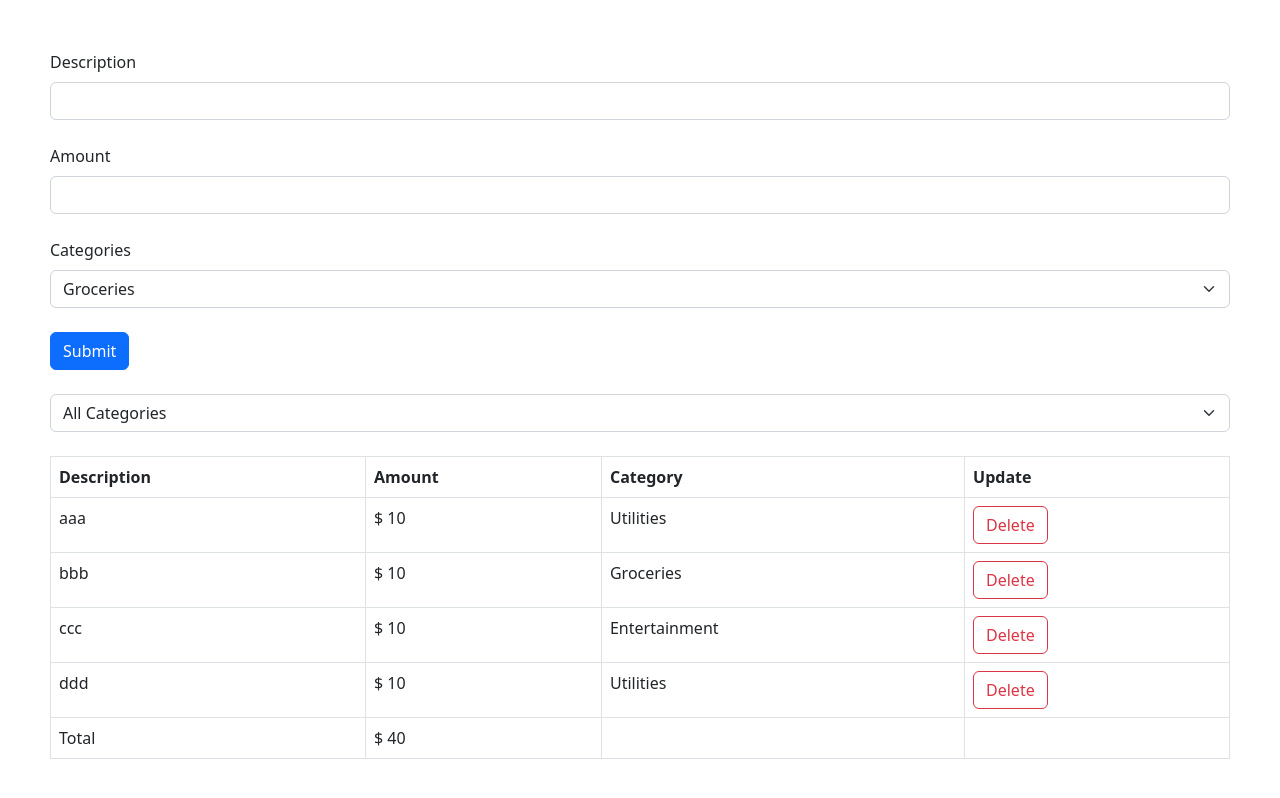
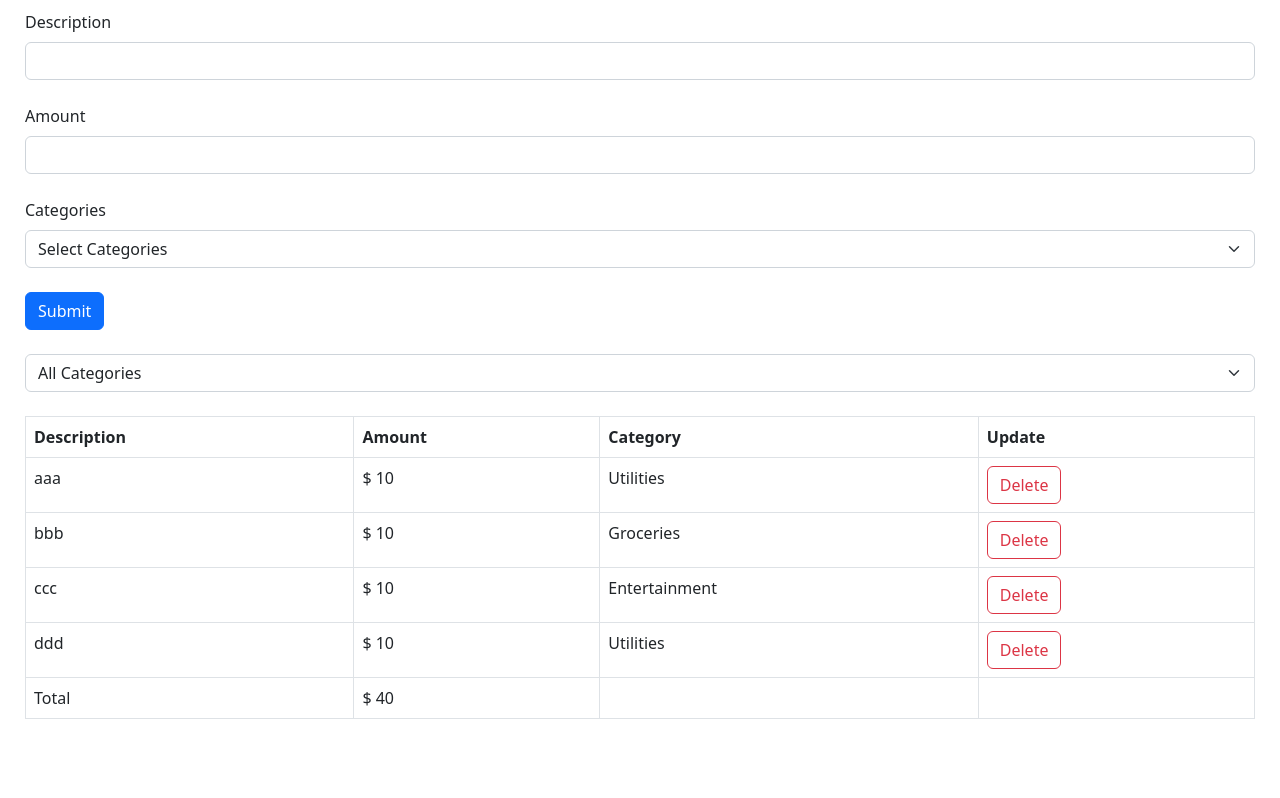
Before and after one commit to ammadmohsin/React-Course, a React (Vite) app in the folder react-app/: page / in a window 1280 px wide. Shown: the top 798 px of the page. Built offline with nearby package versions, Linux system fonts and the light colour scheme.

Commit message:
React Course

```diff
--- a/react-app/src/App.tsx
+++ b/react-app/src/App.tsx
@@ -11,6 +11,7 @@ import ExpenseForm from "./expense-tracker/components/ExpenseForm";
 import ExpenseList from "./expense-tracker/components/ExpenseList";
 import ExpenseFilter from "./expense-tracker/components/ExpenseFilter";
 
+// Expense Tracker Project :
 function App() {
   const [selectedCategory, setSelectedCategory] = useState("");
 
@@ -32,7 +33,11 @@ function App() {
 
   return (
     <div>
-      <ExpenseForm ></ExpenseForm>
+      <ExpenseForm
+        onSubmit={(expense) =>
+          setExpenses([...expenses, { id: expenses.length + 1, ...expense }])
+        }
+      ></ExpenseForm>
       <div className="mb-4 mt-4">
         <ExpenseFilter
           onSelectCategory={(category) => setSelectedCategory(category)}
--- /dev/null
+++ b/react-app/src/expense-tracker/categories.ts
@@ -0,0 +1,17 @@
+export const categories = ["Groceries", "Utilities", "Entertainment"] as const;
+// const categories = [
+//   {
+//     label: "Groceries",
+//     value: "groceries",
+//   },
+//   {
+//     label: "Utilities",
+//     value: "utilities",
+//   },
+//   {
+//     label: "Entertainment",
+//     value: "entertainment",
+//   },
+// ];
+
+export default categories;
--- a/react-app/src/expense-tracker/components/ExpenseFilter.tsx
+++ b/react-app/src/expense-tracker/components/ExpenseFilter.tsx
@@ -1,4 +1,5 @@
 import React from "react";
+import categories from "../categories";
 
 interface Props {
   onSelectCategory: (category: string) => void;
@@ -12,9 +13,11 @@ const ExpenseFilter = ({ onSelectCategory }: Props) => {
       onChange={(event) => onSelectCategory(event.target.value)}
     >
       <option value="">All Categories</option>
-      <option value="Groceries">Groceries</option>
-      <option value="Utilities">Utilities</option>
-      <option value="Entertainment">Entertainment</option>
+      {categories.map((category) => (
+        <option key={category} value={category}>
+          {category}
+        </option>
+      ))}
     </select>
   );
 };
--- a/react-app/src/expense-tracker/components/ExpenseForm.tsx
+++ b/react-app/src/expense-tracker/components/ExpenseForm.tsx
@@ -1,31 +1,87 @@
 import React from "react";
+import { categories } from "../categories";
+import { useForm } from "react-hook-form";
+import { z } from "zod";
+import { zodResolver } from "@hookform/resolvers/zod";
 
-function ExpenseForm() {
+const schema = z.object({
+  description: z.string().min(3).max(50),
+  amount: z.number().min(0.01).max(100_000),
+  category: z.enum(categories),
+});
+
+type ExpenseFormData = z.infer<typeof schema>;
+
+interface Props {
+  onSubmit: (data: ExpenseFormData) => void;
+}
+
+const ExpenseForm = ({ onSubmit }: Props) => {
+  const {
+    register,
+    handleSubmit,
+    formState: { errors },
+    reset,
+  } = useForm<ExpenseFormData>({ resolver: zodResolver(schema) });
+
   return (
-    <form action="">
+    <form
+      action=""
+      onSubmit={handleSubmit((data) => {
+        onSubmit(data);
+        reset();
+      })}
+    >
       <div className="mb-4">
         <label htmlFor="description" className="form-label">
           Description
         </label>
-        <input id="description" type="text" className="form-control" />
+        <input
+          {...register("description")}
+          id="description"
+          type="text"
+          className="form-control"
+        />
+        {errors.description && (
+          <p className="text-danger">{errors.description.message}</p>
+        )}
       </div>
       <div className="mb-4">
         <label htmlFor="amount" className="form-label">
           Amount
         </label>
-        <input id="amount" type="number" className="form-control" />
+        <input
+          {...register("amount", { valueAsNumber: true })}
+          id="amount"
+          type="number"
+          className="form-control"
+        />
+        {errors.amount && (
+          <p className="text-danger">{errors.amount.message}</p>
+        )}
       </div>
       <div className="mb-4">
         <label htmlFor="category" className="form-label">
           Categories
         </label>
-        <select name="" id="category" className="form-select">
-          <option value="" className="form-select-option">
-            Groceries
+        <select
+          {...register("category")}
+          id="category"
+          className="form-select"
+          defaultValue={""}
+        >
+          <option value="" disabled>
+            Select Categories
           </option>
-          <option value="">Utilities</option>
-          <option value="">Entertainment</option>
+          {categories.map((category) => (
+            <option key={category} value={category}>
+              {category}
+            </option>
+          ))}
         </select>
+        {errors.category && (
+          <p className="text-danger">{errors.category.message}</p>
+        )}
       </div>
       <button className="btn btn-primary" type="submit">
         {" "}
@@ -33,6 +89,6 @@ function ExpenseForm() {
       </button>
     </form>
   );
-}
+};
 
 export default ExpenseForm;
--- a/react-app/src/expense-tracker/components/ExpenseList.tsx
+++ b/react-app/src/expense-tracker/components/ExpenseList.tsx
@@ -1,5 +1,4 @@
 import React from "react";
-
 interface Expense {
   id: number;
   description: string;
--- a/react-app/src/index.css
+++ b/react-app/src/index.css
@@ -1,3 +1,4 @@
 body{
-    padding : 50px;
+    padding : 25px;
+    padding-top: 10px;
 }
```
